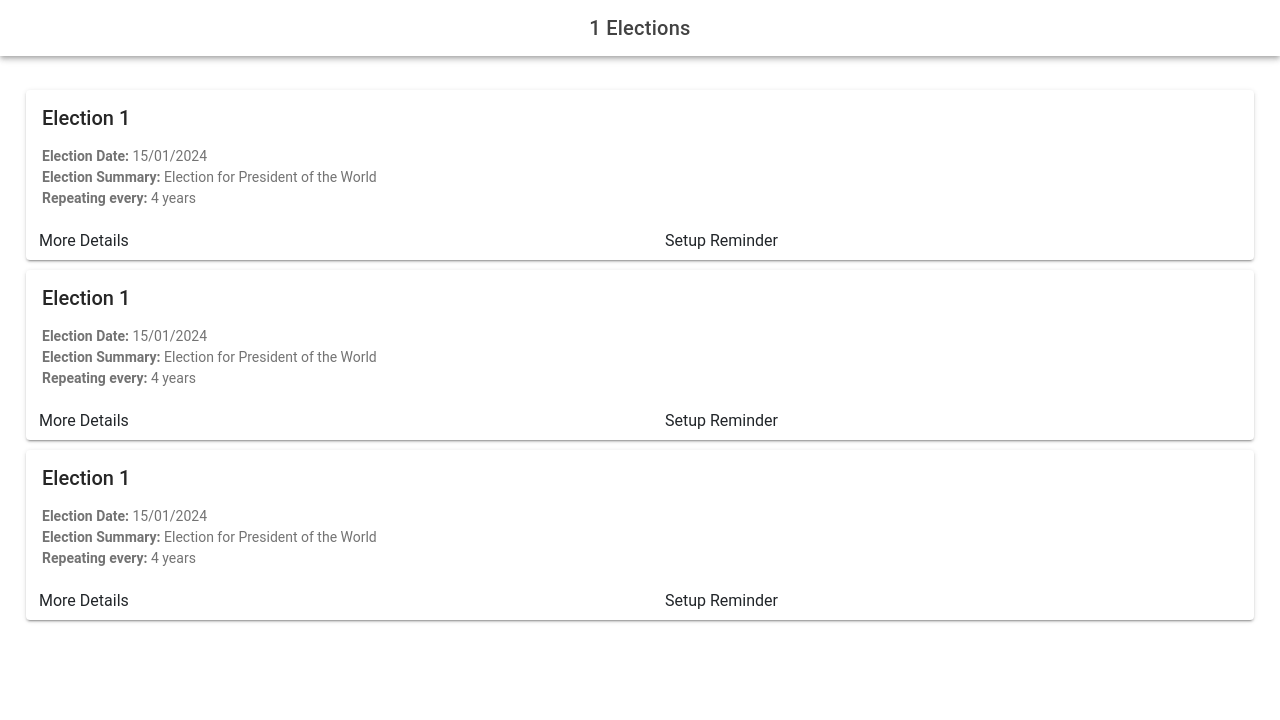
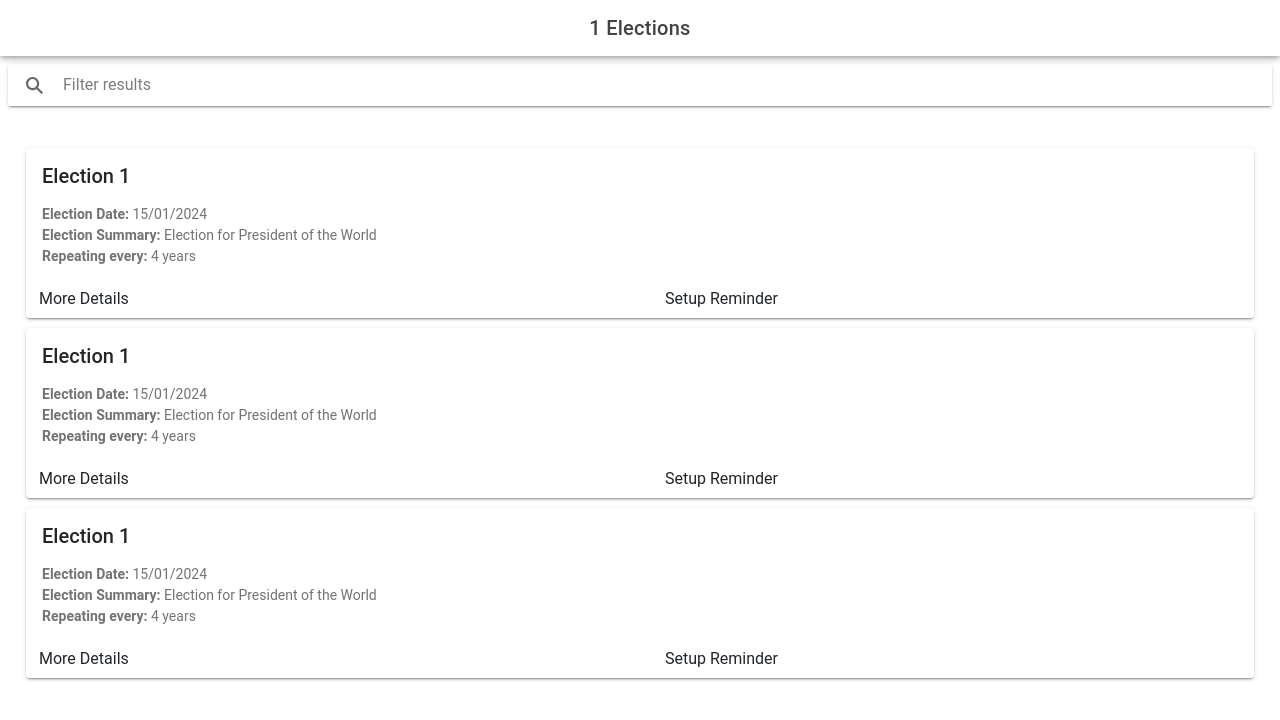
Before and after one commit to PhilipWright96/ElectionReminders, a React (Vite) app: page /countryElections/1 in a window 1280 px wide. Shown: the top 720 px of the page. Built offline with nearby package versions, Linux system fonts and the light colour scheme.

Commit message:
Add filter bar

```diff
--- a/src/components/CountryElections.tsx
+++ b/src/components/CountryElections.tsx
@@ -1,5 +1,5 @@
-import { IonContent, IonHeader, IonPage, IonTitle, IonToolbar, IonList, useIonViewWillEnter } from '@ionic/react';
-import React, { useState } from 'react';
+import { IonContent, IonHeader, IonPage, IonTitle, IonToolbar, IonList, useIonViewWillEnter, IonSearchbar } from '@ionic/react';
+import React, { useState, useEffect } from 'react';
 import { RouteComponentProps } from 'react-router';
 import { CountryInformation } from '../hooks/useDummyApi';
 import ElectionCard from './ElectionCard';
@@ -8,7 +8,12 @@ interface CountryElectionPageProperties extends RouteComponentProps<{ countryNam
 
 const CountryElections: React.FC<CountryElectionPageProperties> = ({ match }) => {
     const [countryInformation, setCountryInformation] = useState<CountryInformation | null>(null),
+        [filterTerm, setFilterTerm] = useState(""),
         test = ["a", "b", "c"];
+
+    useEffect(() => {
+        console.log("FILTER " + filterTerm)
+    }, [filterTerm])
 
     useIonViewWillEnter(() => {
         const name = match.params.countryName
@@ -24,6 +29,13 @@ const CountryElections: React.FC<CountryElectionPageProperties> = ({ match }) =>
                     </div>
                 </IonToolbar>
             </IonHeader>
+            <IonSearchbar
+                value={filterTerm}
+                debounce={300}
+                onIonChange={(e) => setFilterTerm(e.detail.value!)}
+                placeholder='Filter results'>
+
+            </IonSearchbar>
             <IonContent className="ion-padding">
                 <IonList>
                     {test.map((item) => (
```
